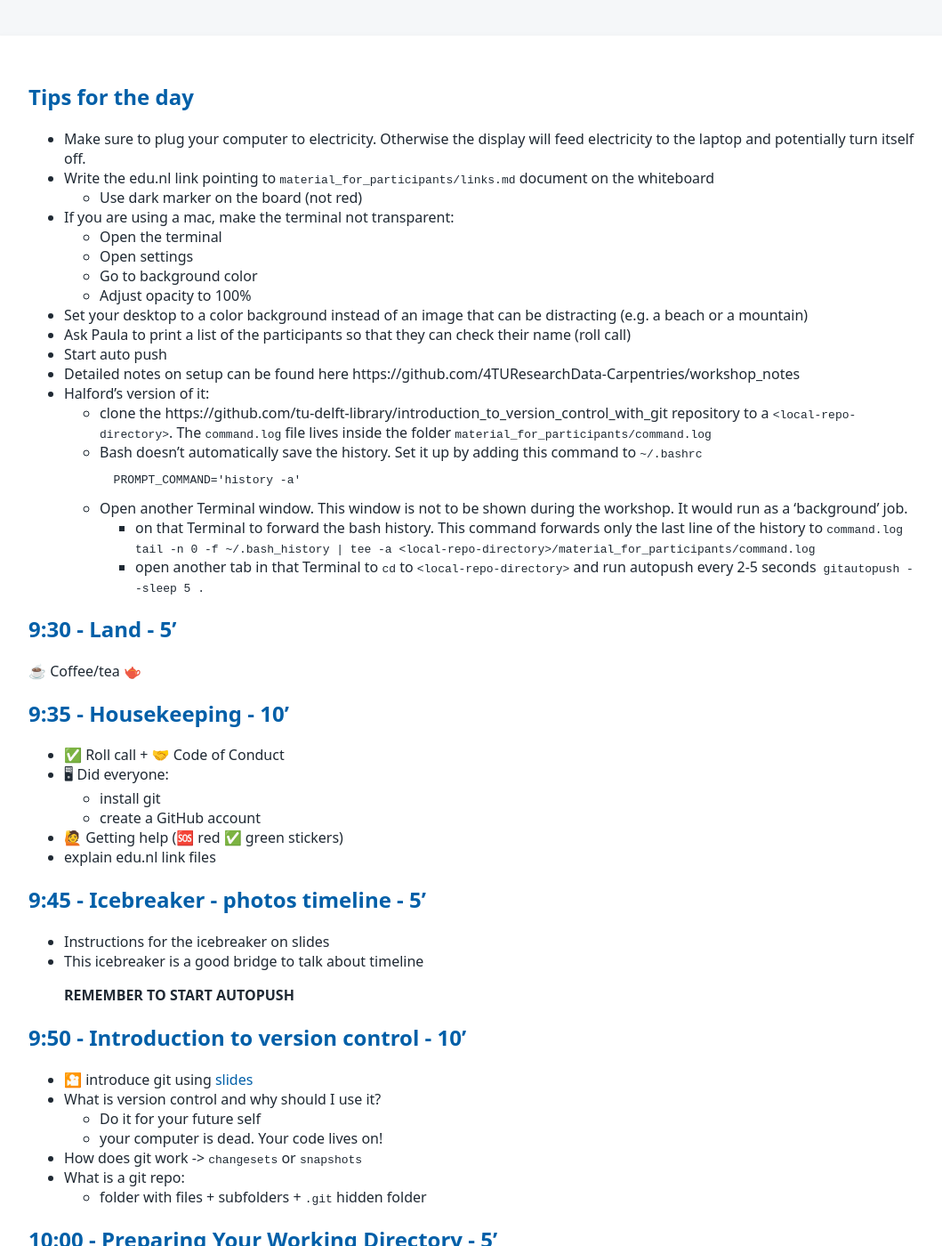
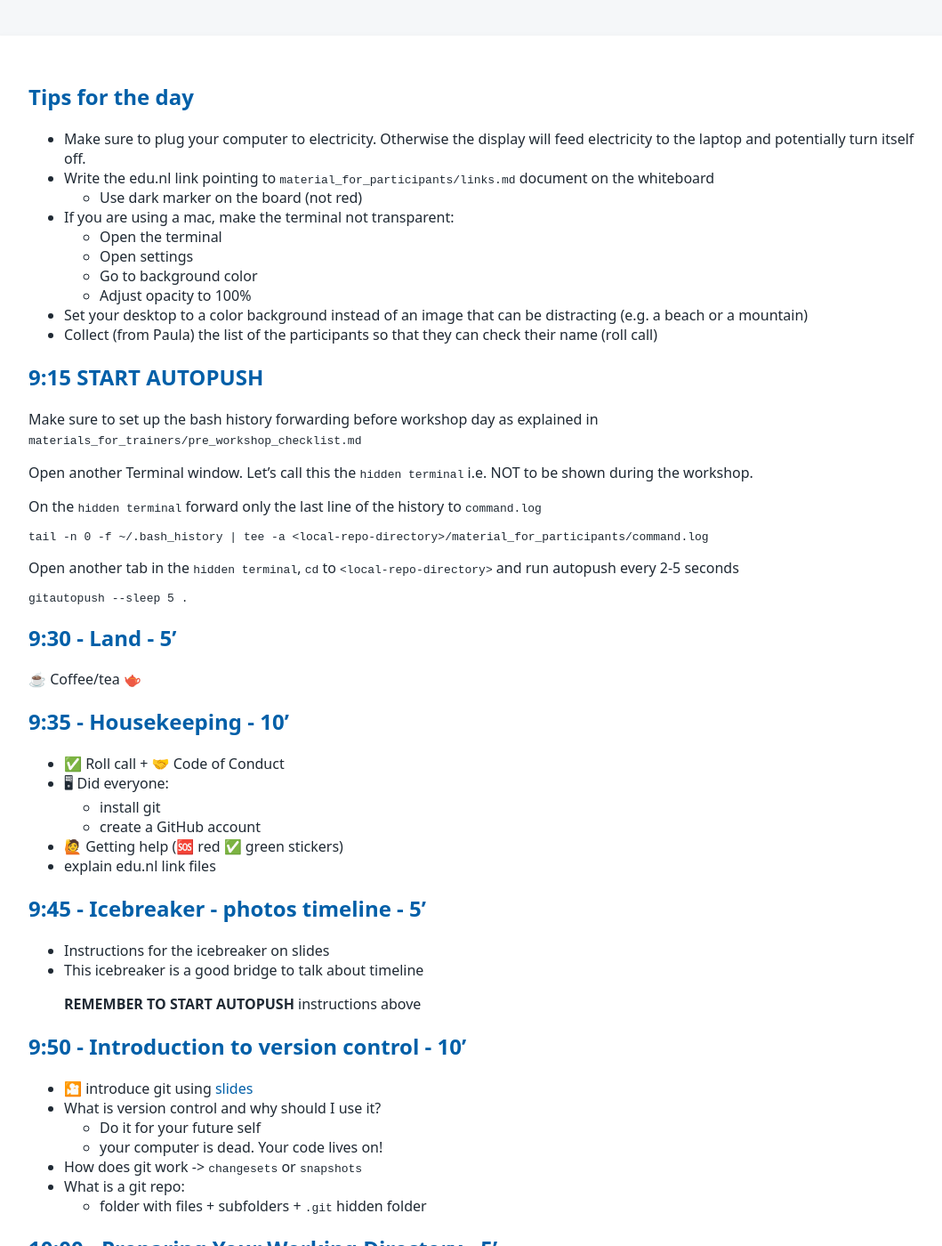
Before and after one commit to tu-delft-library/introduction_to_version_control_with_git, a Jekyll site: the page built from materials_for_trainers/lesson_plan.md, in a window 1280 px wide and 1400 px high. Shown: the whole window at 89% size, without its empty margins (108-1167 px from the left). Built offline with Jekyll 4.4.1, drawn with Linux system fonts in a browser that asks for light colours; our own code applies the rules of GitHub Pages for plain Markdown files.

Commit message:
Adding instructions for autopush

````diff
--- a/materials_for_trainers/lesson_plan.md
+++ b/materials_for_trainers/lesson_plan.md
@@ -8,20 +8,21 @@
     - Go to background color
     - Adjust opacity to 100%
 - Set your desktop to a color background instead of an image that can be distracting (e.g. a beach or a mountain)
-- Ask Paula to print a list of the participants so that they can check their name (roll call)
-- Start auto push
- - Detailed notes on setup can be found here https://github.com/4TUResearchData-Carpentries/workshop_notes
- - Halford's version of it:
-    - clone the https://github.com/tu-delft-library/introduction_to_version_control_with_git repository to a `<local-repo-directory>`. The `command.log` file lives inside the folder `material_for_participants/command.log`
-    - Bash doesn't automatically save the history. Set it up by adding this command to `~/.bashrc`
-    ```bash
-     PROMPT_COMMAND='history -a'
-    ```
-    - Open another Terminal window. This window is not to be shown during the workshop. It would run as a 'background' job.
-        - on that Terminal to forward the bash history. This command forwards only the last line of the history to `command.log`
-        ```tail -n 0 -f ~/.bash_history | tee -a <local-repo-directory>/material_for_participants/command.log```
-        - open another tab in that Terminal to `cd` to `<local-repo-directory>` and run autopush every 2-5 seconds`
-    ```gitautopush --sleep 5 .``
+- Collect (from Paula) the list of the participants so that they can check their name (roll call)
+
+## 9:15 START AUTOPUSH
+Make sure to set up the bash history forwarding before workshop day as explained in `materials_for_trainers/pre_workshop_checklist.md`
+
+Open another Terminal window. Let's call this the `hidden terminal` i.e. NOT to be shown during the workshop.
+
+On the `hidden terminal` forward only the last line of the history to `command.log`
+```bash
+tail -n 0 -f ~/.bash_history | tee -a <local-repo-directory>/material_for_participants/command.log
+```
+Open another tab in the `hidden terminal`, `cd` to `<local-repo-directory>` and run autopush every 2-5 seconds
+```bash
+gitautopush --sleep 5 .
+```
 
 ## 9:30 - Land - 5'
 ☕ Coffee/tea 🫖
@@ -38,7 +39,7 @@
 - Instructions for the icebreaker on slides
 - This icebreaker is a good bridge to talk about timeline
 
-> **REMEMBER TO START AUTOPUSH**
+> **REMEMBER TO START AUTOPUSH** instructions above
 
 ## 9:50 - Introduction to version control - 10'
 - 🎦 introduce git using [slides](https://tud365.sharepoint.com/:p:/r/sites/ResearchDataServices/Gedeelde%20documenten/Training/Research_Software_Training/lesson_plans/resources/Introduction%20to%20version%20control%20with%20Git.pptx?d=w582c916207804aac981699323fe83c38&csf=1&web=1&e=c4zb1b)
````
Also changed, not shown: materials_for_trainers/pre_workshop_checklist.md (+12 -9 lines).
